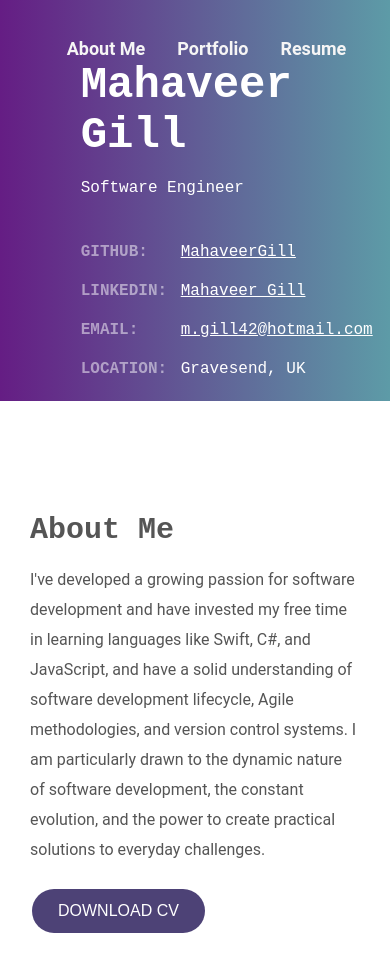
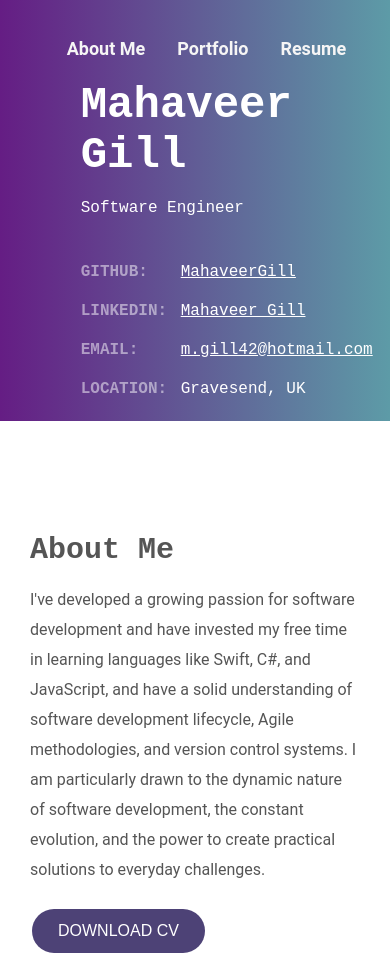
Before and after one commit to mgill42/mgill42.github.io, a plain HTML site: page index.html in a window 390 px wide. Shown: the top 956 px of the page. Drawn offline with Linux system fonts and the light colour scheme.

Commit message:
added top padding to name in mobile

```diff
--- a/styles.css
+++ b/styles.css
@@ -535,6 +535,9 @@ li a {
     .personal-profile .personal-profile__avatar{
         display:none
     }
+    .personal-profile__name {
+        padding-top: 20px;
+    }
     .slideshow-container {
         display: none;
     }
```
